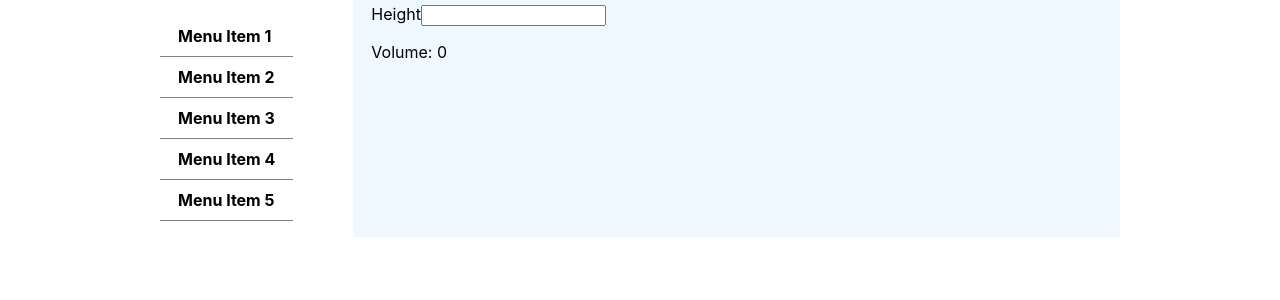
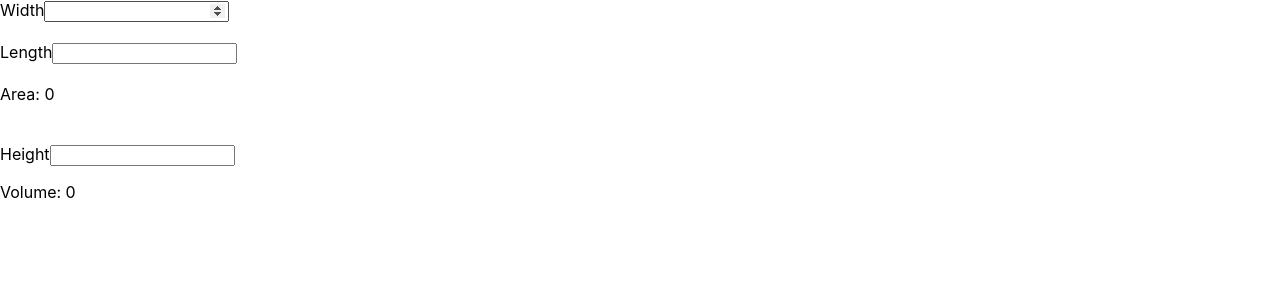
Before and after one commit to dtarxanyan/movies-project, a React (Create React App) app: page / in a window 1280 px wide. Shown: the top 300 px of the page. Built offline with nearby package versions, Linux system fonts and the light colour scheme.

Commit message:
sur zaqaryan task 5 area calc

```diff
--- a/src/App.js
+++ b/src/App.js
@@ -1,20 +1,8 @@
-import React from "react";
-import Layout from "./components/Functional/Layout/Layout";
-import RegistrationPage from "./components/Functional/RegistrationPage/RegistrationPage";
-import CalcVolume from "./components/Functional/CalcVolume/CalcVolume";
+import React from 'react';
+import CalcAreaAndVolume from './components/Functional/CalcAreaAndVolume/CalcAreaAndVolume';
 
-class App extends React.Component {
-    constructor(props) {
-        super(props);
-    }
-
-    render() {
-        return (
-            <Layout>
-                <CalcVolume area={10}/>
-            </Layout>
-        );
-    }
+function App() {
+  return <CalcAreaAndVolume />;
 }
 
 export default App;
--- /dev/null
+++ b/src/components/Functional/CalcAreaAndVolume/CalcAreaAndVolume.js
@@ -0,0 +1,26 @@
+import { useState } from 'react';
+import CalcVolume from '../CalcVolume/CalcVolume';
+
+function CalcAreaAndVolume() {
+  const [width, setWidth] = useState(0);
+  const [length, setLength] = useState(0);
+
+  return (
+    <div>
+      <label htmlFor="width">Width</label>
+      <input type="number" id="width" onChange={(e) => setWidth(e.target.value)} />
+      <br />
+      <br />
+      <label htmlFor="length">Length</label>
+      <input type="number" id="length" onChange={(e) => setLength(e.target.value)} />
+      <br />
+      <br />
+      <div>Area: {width * length}</div>
+      <br />
+      <br />
+      <CalcVolume area={width * length} />
+    </div>
+  );
+}
+
+export default CalcAreaAndVolume;
--- a/src/components/Functional/CalcVolume/CalcVolume.js
+++ b/src/components/Functional/CalcVolume/CalcVolume.js
@@ -1,32 +1,32 @@
-import React, {useState} from "react";
-import Input from "../Input/Input";
+import React, { useEffect, useState } from 'react';
+import Input from '../Input/Input';
 
 const CalcVolume = (props) => {
-    const {area} = props;
+  const { area } = props;
   const [volume, setVolume] = useState(0);
+  const [heigth, setHeigth] = useState(0);
 
   const calcVolume = (area, height) => {
     return area * height;
   };
 
+  useEffect(() => {
+    setVolume((prev) => area * heigth);
+  }, [area]);
+
   const onChange = (height) => {
     const vol = calcVolume(area, height);
     setVolume(vol);
-    }
+    setHeigth(height);
+  };
 
   return (
     <>
-            <Input
-                type={'number'}
-                label={'Height'}
-                onChange={(name, value) => onChange(value || 0)}
-            />
+      <Input type={'number'} label={'Height'} onChange={(name, value) => onChange(value || 0)} />
 
-            <p>
-                Volume: {volume}
-            </p>
+      <p>Volume: {volume}</p>
     </>
-    )
-}
+  );
+};
 
 export default CalcVolume;
```
Lines whose indentation alone changed are shown as unchanged.
